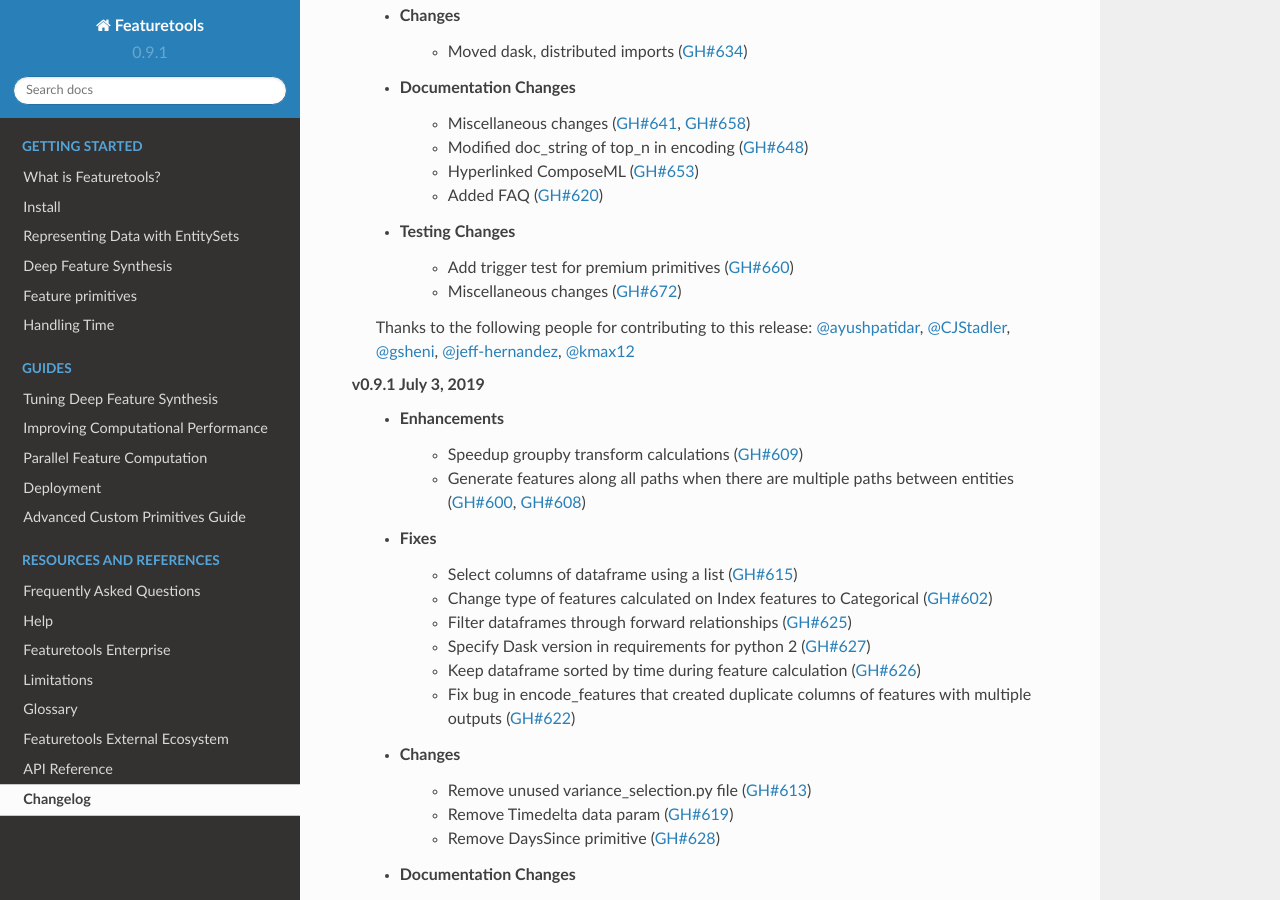
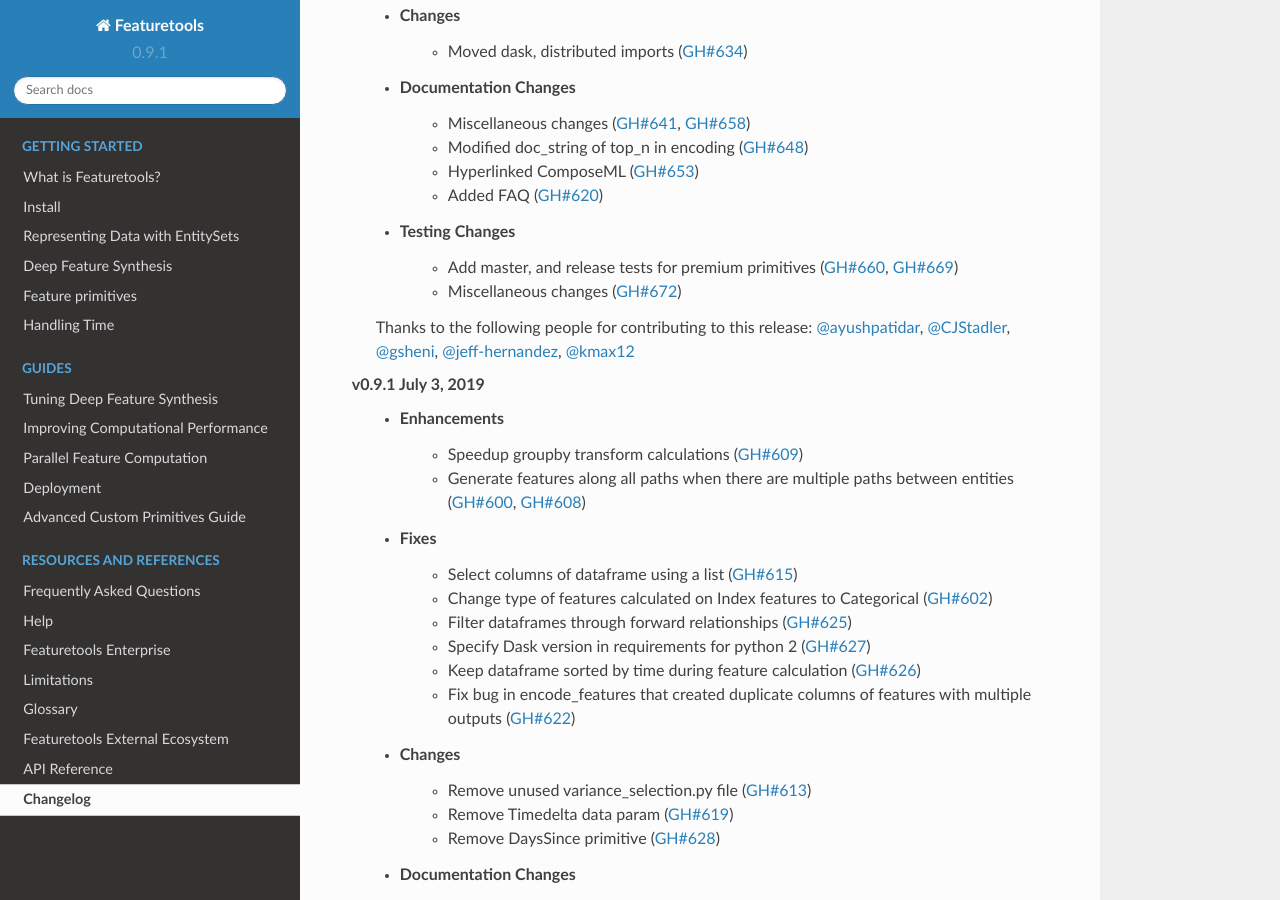
Before and after one commit to alteryx/featuretools, a Sphinx documentation site: the page built from docs/source/changelog.rst, in a window 1280 px wide and 900 px high, scrolled down 355 px. Built offline with Sphinx 7.4.7 and the Read the Docs theme 2.0.0, drawn with Linux system fonts in a browser that asks for light colours; pages that are not in the unit, such as notebooks, are missing from menus.

Commit message:
Add releases tests for premium primitives (#669)
* Update config.yml

* Update config.yml

* updated changelog

* add release only tests

* fix Trigger

* fix forward slash

* fix changelog

```diff
--- a/docs/source/changelog.rst
+++ b/docs/source/changelog.rst
@@ -16,7 +16,7 @@
         * Hyperlinked ComposeML (:pr:`653`)
         * Added FAQ (:pr:`620`)
     * Testing Changes
-        * Add trigger test for premium primitives (:pr:`660`)
+        * Add master, and release tests for premium primitives (:pr:`660`, :pr:`669`)
         * Miscellaneous changes (:pr:`672`)
 
     Thanks to the following people for contributing to this release:
```
Also changed, not shown: 1 other file.
